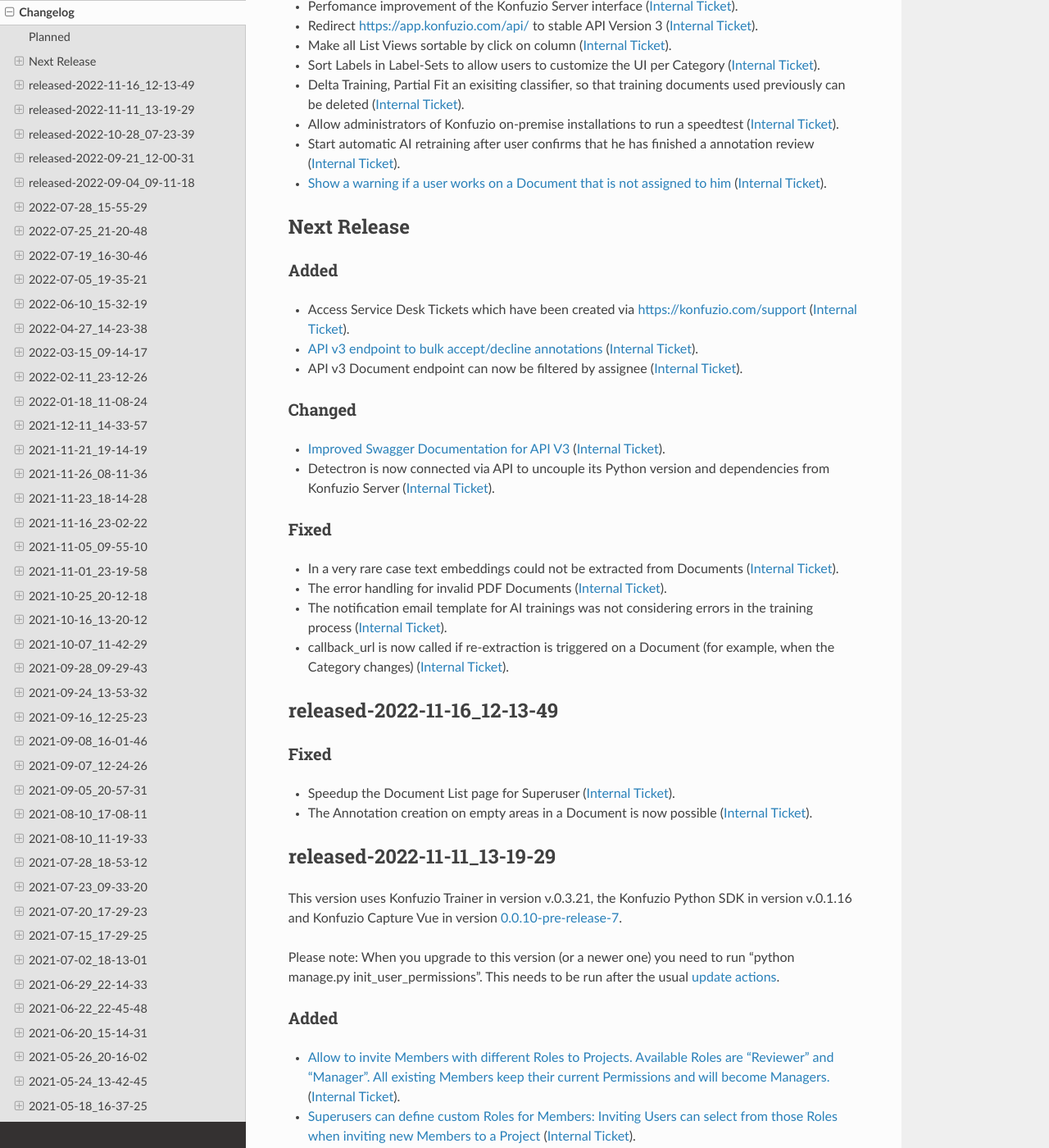
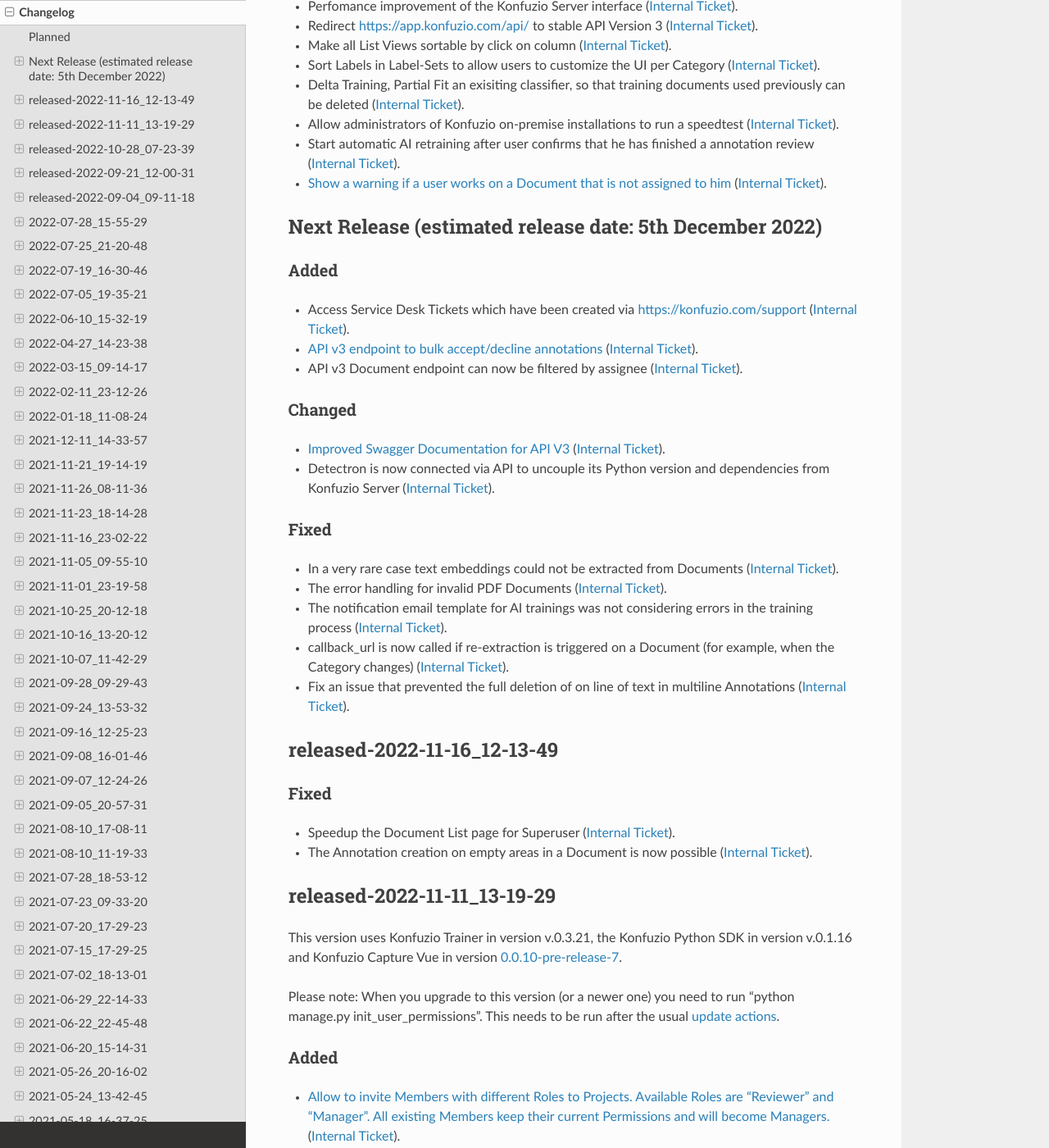
Before and after one commit to konfuzio-ai/konfuzio-sdk, a Sphinx documentation site: the page built from docs/web/changelog_app.md, in a window 1280 px wide and 1400 px high, scrolled down 748 px. Shown: the whole window at 82% size. Built offline with Sphinx 7.4.7 and the Read the Docs theme 2.0.0, drawn with Linux system fonts in a browser that asks for light colours.

Commit message:
Update changelog_app.md

```diff
--- a/docs/web/changelog_app.md
+++ b/docs/web/changelog_app.md
@@ -39,7 +39,7 @@
 - A bug during the extraction post-processing steps, which was causing the first line items of each page to be skipped ([Internal Ticket](https://git.konfuzio.com/konfuzio/objectives/-/issues/9561))
 -->
 
-## Next Release
+## Next Release (estimated release date: 5th December 2022)
 
 ### Added
 - Access Service Desk Tickets which have been created via https://konfuzio.com/support ([Internal Ticket](https://git.konfuzio.com/konfuzio/objectives/-/issues/9923)).
@@ -55,6 +55,7 @@
 - The error handling for invalid PDF Documents ([Internal Ticket](https://git.konfuzio.com/konfuzio/objectives/-/issues/9984)).
 - The notification email template for AI trainings was not considering errors in the training process ([Internal Ticket](https://git.konfuzio.com/konfuzio/objectives/-/issues/9937)).
 - callback_url is now called if re-extraction is triggered on a Document (for example, when the Category changes) ([Internal Ticket](https://git.konfuzio.com/konfuzio/objectives/-/issues/9901)).
+- Fix an issue that prevented the full deletion of on line of text in multiline Annotations ([Internal Ticket](https://git.konfuzio.com/konfuzio/objectives/-/issues/10049)).
 
 ## released-2022-11-16_12-13-49
 
```
